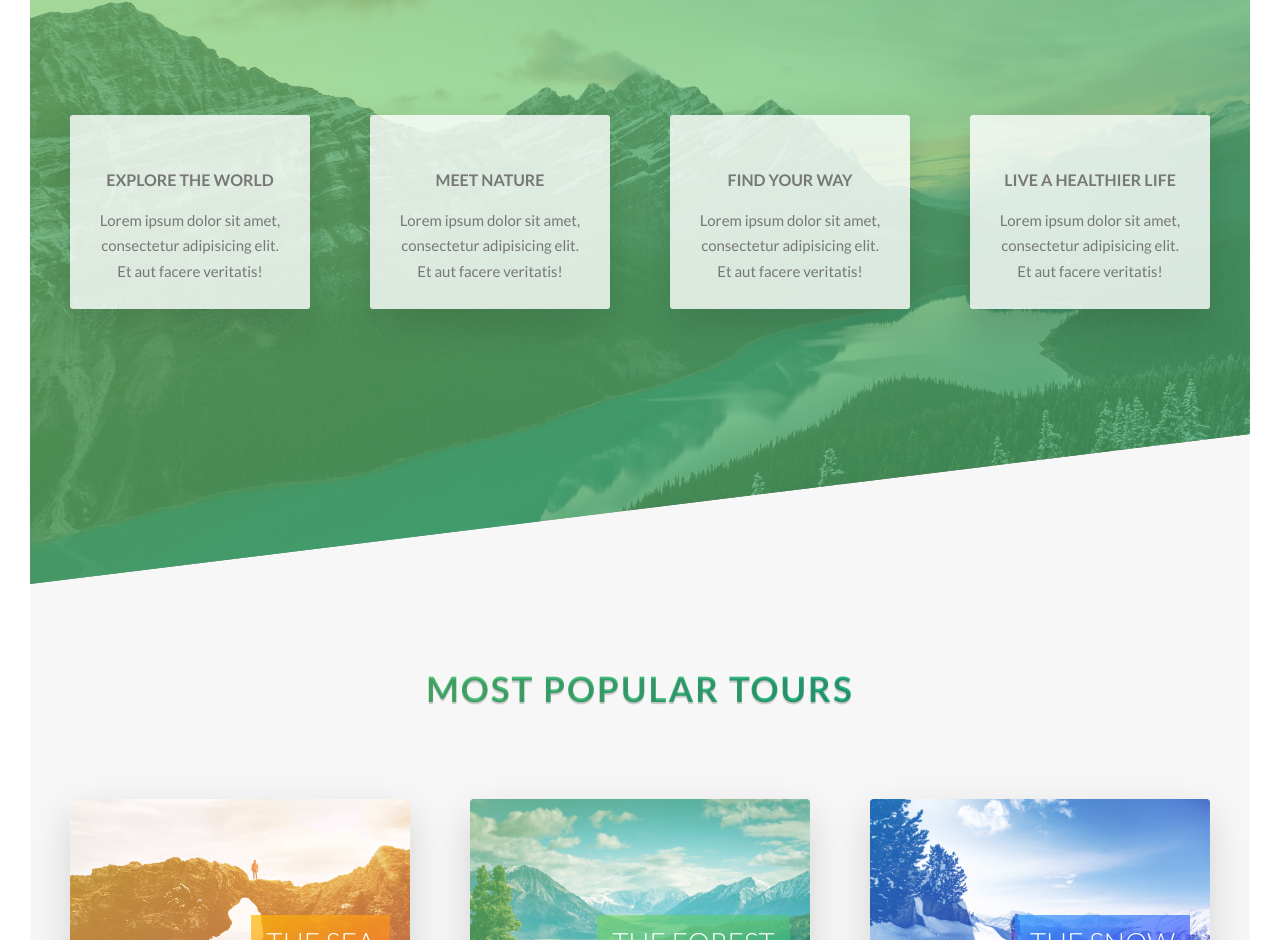
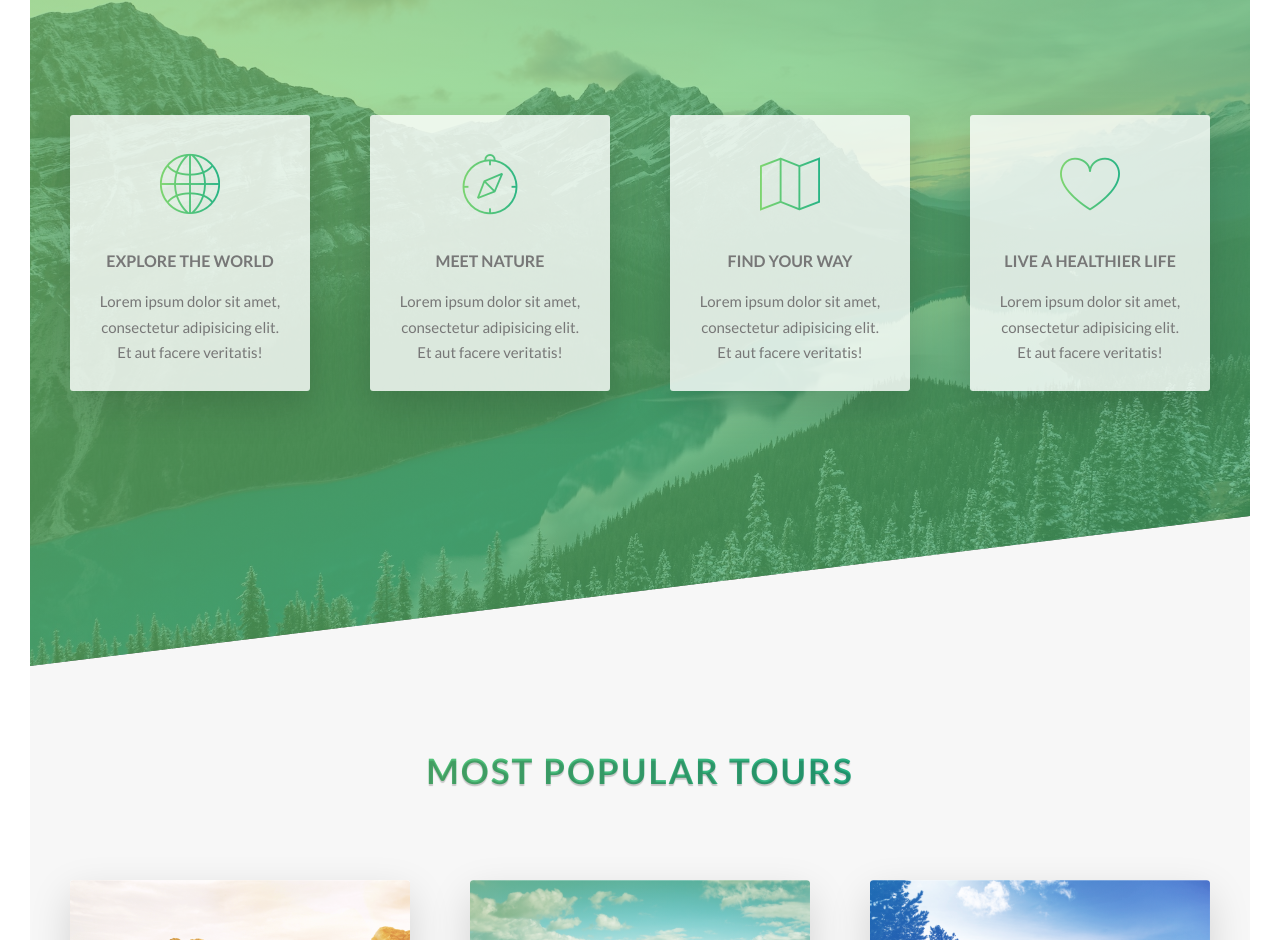
Before and after one commit to Frank-Pechar/css-natours, a website: page index.html in a window 1280 px wide. Shown: the part 1569-2509 px from the top of the page. Drawn offline with Linux system fonts and the light colour scheme.

Commit message:
Icon font stylesheet link fix

```diff
--- a/index.html
+++ b/index.html
@@ -9,9 +9,7 @@
       href="https://fonts.googleapis.com/css?family=Lato:100,300,400,700,900"
       rel="stylesheet"
     />
-
-    <!--<link rel="stylesheet" href="css/icon-font.css">-->
-
+    <link rel="stylesheet" href="css/icon-font.css" />
     <link rel="stylesheet" href="css/style.css" />
     <link rel="shortcut icon" type="image/png" href="img/favicon.png" />
     <script defer src="./js/script.js"></script>
```
